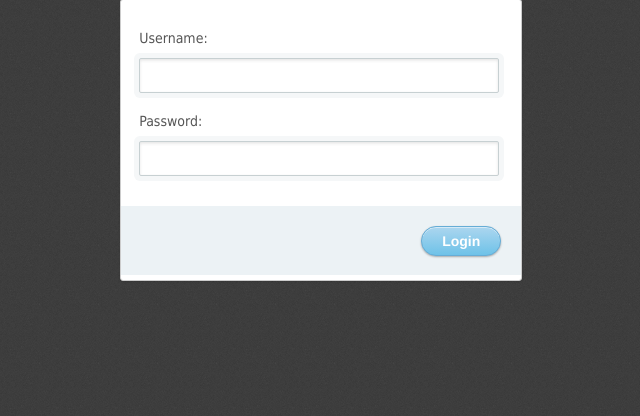
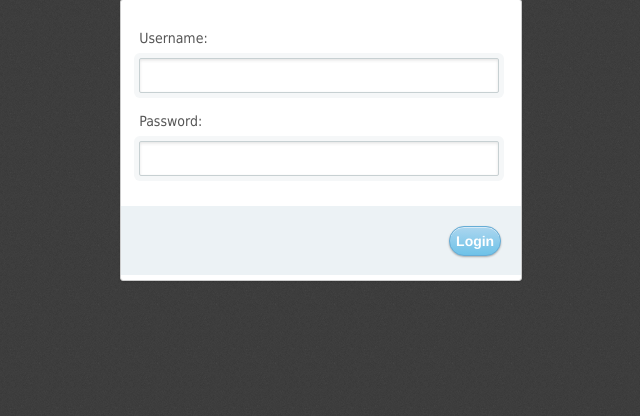
Before and after one commit to Badatch/vf1-damp, a PHP site: page /damp/ in a window 1280 px wide. Shown: the part 261-677 px from the top of the page, without its empty margins (337-977 px from the left). Run offline with PHP 8.4, Linux system fonts and the light colour scheme; some libraries are stand-ins or nearby versions.

Commit message:
updated button sizes

```diff
--- a/include/vf1-1024x768.css
+++ b/include/vf1-1024x768.css
@@ -274,7 +274,7 @@ input
 }
 input[type=submit]
 {
-    width: 80px;
+    width: auto;
     height: 30px;
     font-size: 14px;
     font-weight: bold;
```
